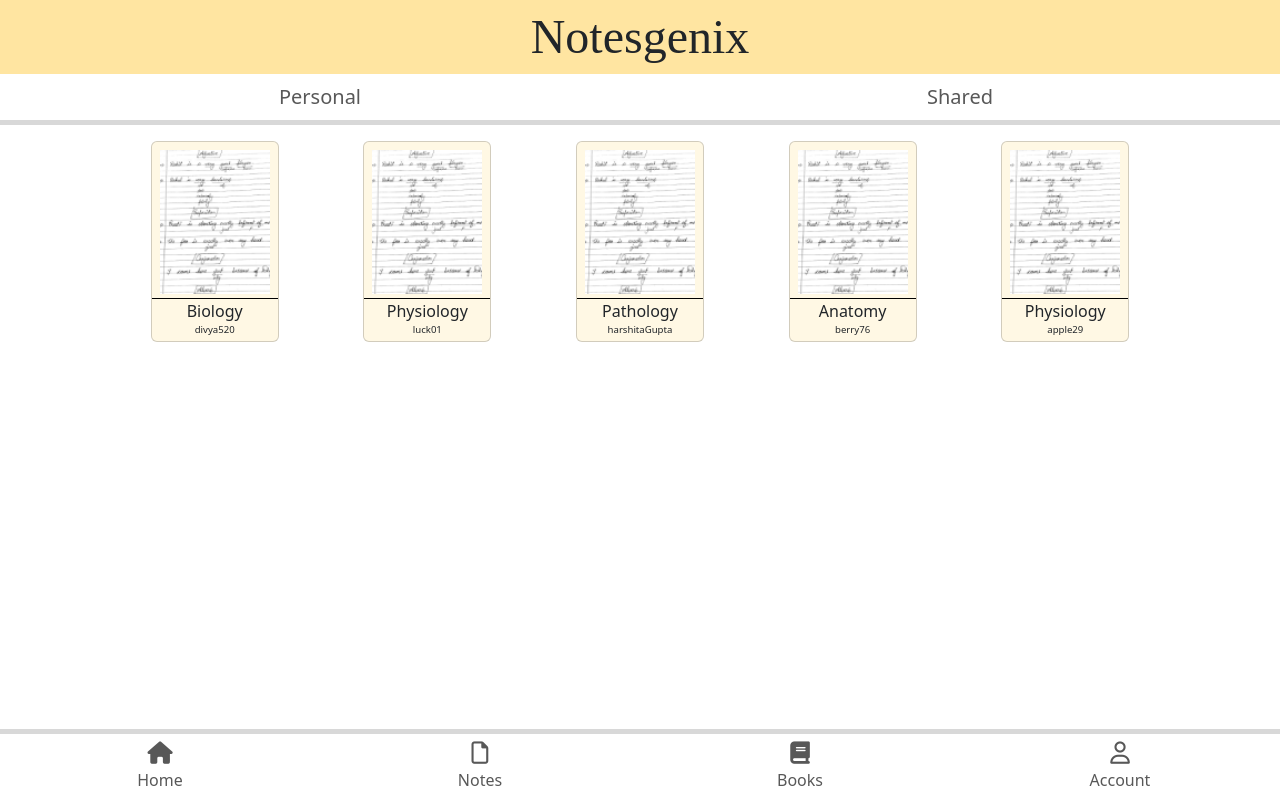
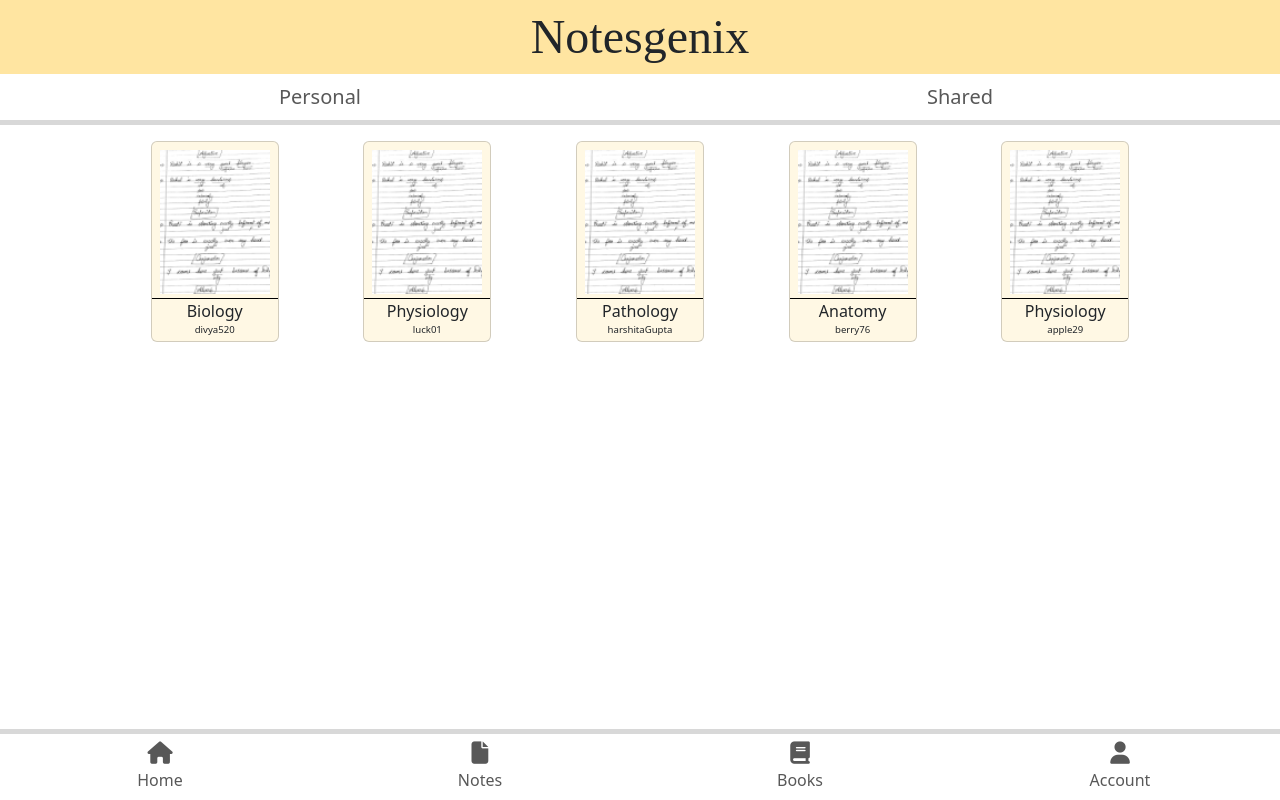
Before and after one commit to divya520357/Notesgenix, a React (Create React App) app: page /notes/shared in a window 1280 px wide. Built offline with nearby package versions, Linux system fonts and the light colour scheme; the HTML template or start-up script is replaced by a standard one; a web font is replaced by a local one.

Commit message:
footer:made icons solid

```diff
--- a/src/pages/home/footer/index.jsx
+++ b/src/pages/home/footer/index.jsx
@@ -15,7 +15,7 @@ const Footer = () => {
                         Home
                     </NavLink>
                     <NavLink className="footer-btn d-flex flex-column justify-content-center align-items-center text-decoration-none" to='/notes/personal'>
-                        <i className="fa-regular fa-file p-1"></i>
+                        <i className="fa-solid fa-file p-1"></i>
                         Notes
                     </NavLink>
                     <NavLink className="footer-btn d-flex flex-column justify-content-center align-items-center text-decoration-none" to='/books'>
@@ -23,7 +23,7 @@ const Footer = () => {
                         Books
                     </NavLink>
                     <NavLink className="footer-btn d-flex flex-column justify-content-center align-items-center text-decoration-none" to='/account'>
-                        <i className="fa-regular fa-user p-1"></i>
+                        <i className="fa-solid fa-user p-1"></i>
                         Account
                     </NavLink>
                 </div>
```
